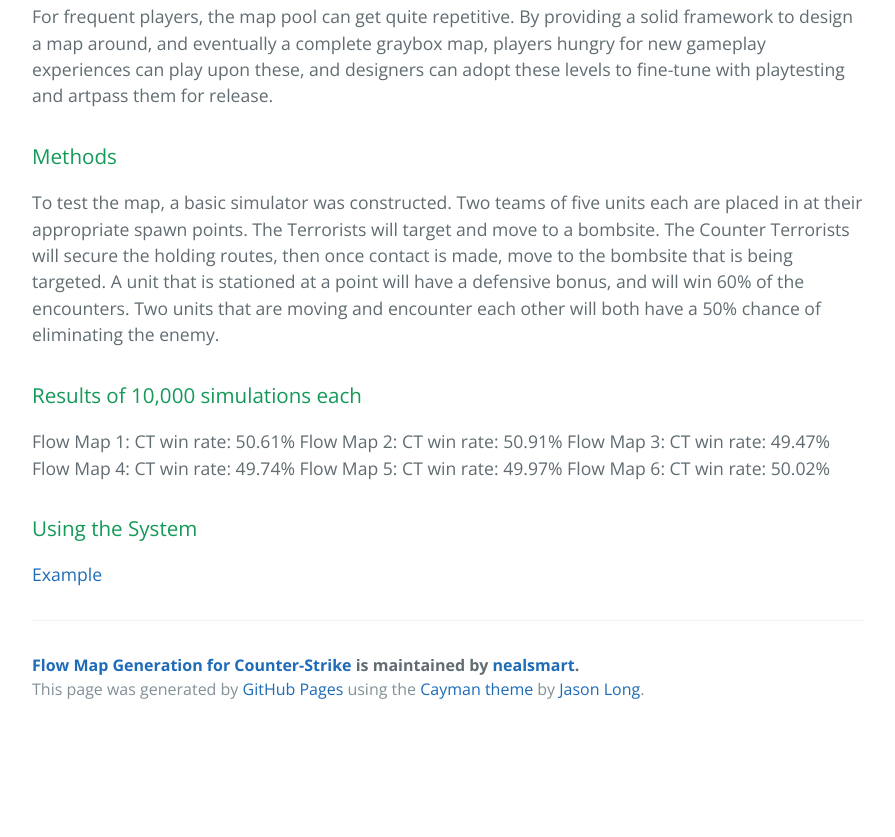
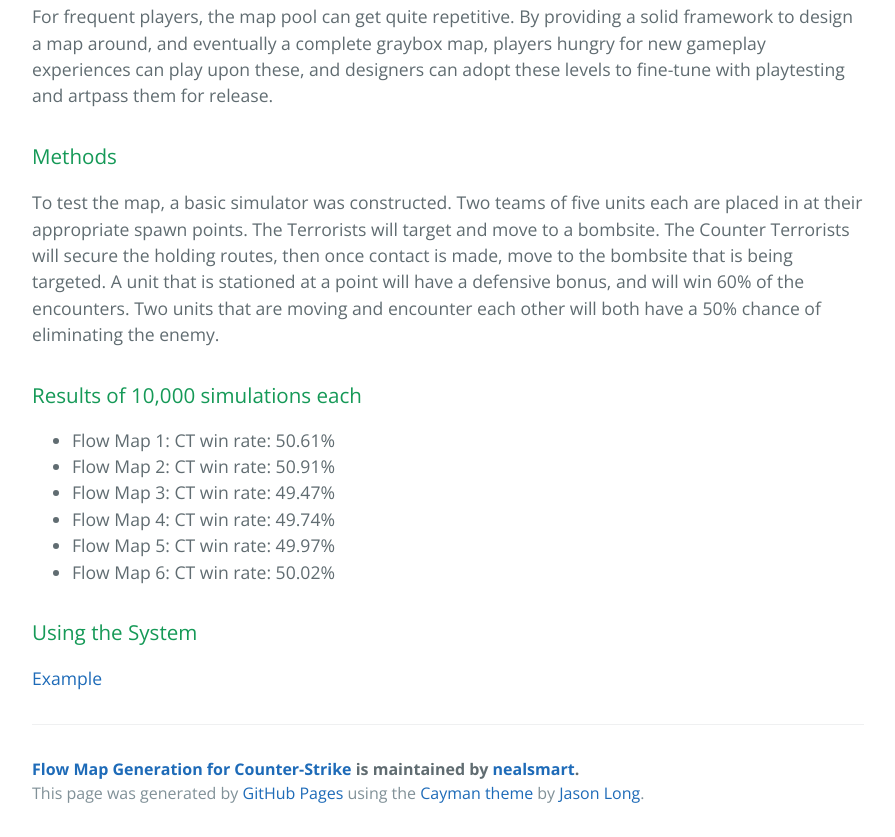
Before and after one commit to nealsmart/layout, a plain HTML site: page index.html in a window 1280 px wide. Shown: the part 1694-2531 px from the top of the page, without its empty margins (192-1087 px from the left). Before the commit the page ends 2427 px from the top, so only its background shows below. Drawn offline with nearby package versions, Linux system fonts and the light colour scheme.

```diff
--- a/index.html
+++ b/index.html
@@ -34,7 +34,7 @@
 <p>Two teams, terrorists and counter-terrorists spawn in a map. The counter-terrorists move to secure two bombsites located within the map. The terrorists fight to gain control of one of these bombsites to plant a bomb. When the bomb is planted, remaining counter-terrorists move to take back the site and defuse the bomb.</p>
 
 <p><img src="http://i.imgur.com/8MAjI0e.png" alt="Key">
-<img src="http://i.imgur.com/mYqWi78.png" alt="alt"></p>
+<img src="http://i.imgur.com/mYqWi78.png" alt="Alt"></p>
 
 <h3>
 <a id="what-significance-does-this-have-to-the-counter-strike-community" class="anchor" href="#what-significance-does-this-have-to-the-counter-strike-community" aria-hidden="true"><span class="octicon octicon-link"></span></a>What significance does this have to the Counter-Strike community?</h3>
@@ -51,12 +51,14 @@
 <h3>
 <a id="results-of-10000-simulations-each" class="anchor" href="#results-of-10000-simulations-each" aria-hidden="true"><span class="octicon octicon-link"></span></a>Results of 10,000 simulations each</h3>
 
-<p>Flow Map 1: CT win rate: 50.61%
-Flow Map 2: CT win rate: 50.91%
-Flow Map 3: CT win rate: 49.47%
-Flow Map 4: CT win rate: 49.74%
-Flow Map 5: CT win rate: 49.97%
-Flow Map 6: CT win rate: 50.02%</p>
+<ul>
+<li>Flow Map 1: CT win rate: 50.61%</li>
+<li>Flow Map 2: CT win rate: 50.91%</li>
+<li>Flow Map 3: CT win rate: 49.47%</li>
+<li>Flow Map 4: CT win rate: 49.74%</li>
+<li>Flow Map 5: CT win rate: 49.97%</li>
+<li>Flow Map 6: CT win rate: 50.02%</li>
+</ul>
 
 <h3>
 <a id="using-the-system" class="anchor" href="#using-the-system" aria-hidden="true"><span class="octicon octicon-link"></span></a>Using the System</h3>
```
Also changed, not shown: params.json (+1 -1 lines).
